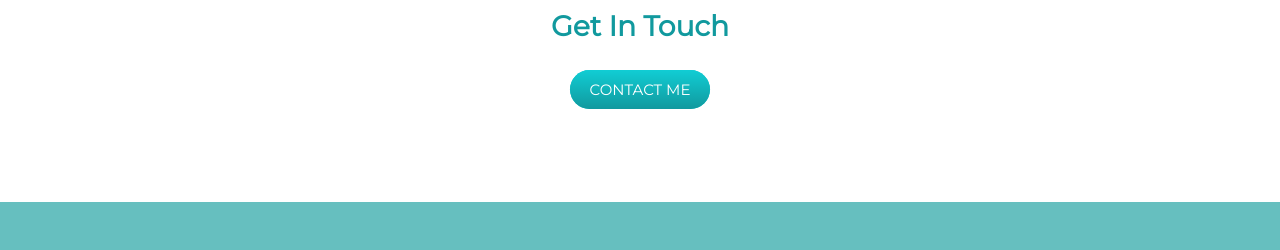
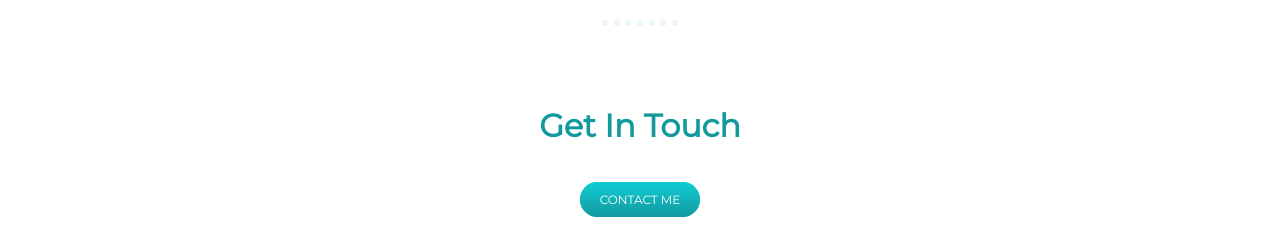
Before and after one commit to Prathy1672/cv3, a plain HTML site: page index.html in a window 1280 px wide. Shown: the part 2089-2339 px from the top of the page. Drawn offline with Linux system fonts and the light colour scheme.

Commit message:
Update styles.css

```diff
--- a/css/styles.css
+++ b/css/styles.css
@@ -3,7 +3,7 @@ body {
   margin: 0;
   text-align: center;
   font-family: 'Merriweather', serif;
-  font-size:150%;
+  font-size:170%;
 }
 
 h1 {
@@ -115,7 +115,7 @@ padding: 50px 0 20px;
   border-radius: 28px;
   font-family: 'Montserrat', sans-serif;
   color: #ffffff;
-  font-size: 15px;
+  font-size: 12px;
   padding: 10px 20px 10px 20px;
   text-decoration: none;
 }
```
